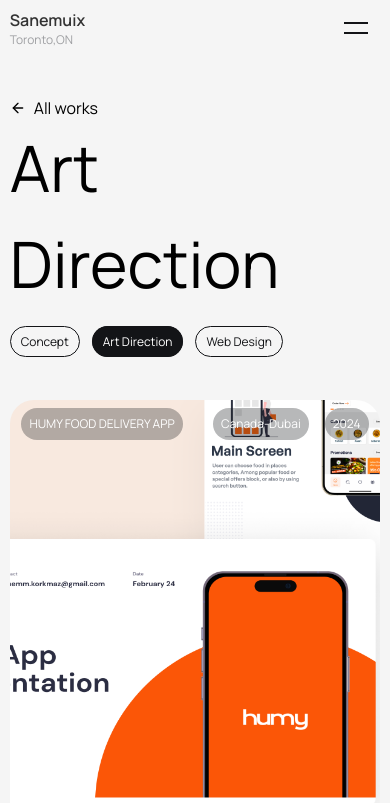
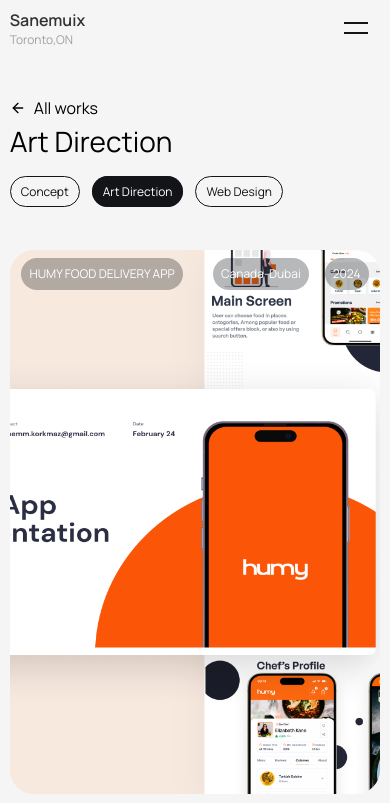
Before and after one commit to shadow16305/sanemuix, a Next.js app: page /projects/art-direction in a window 390 px wide. Shown: the top 803 px of the page. Built offline with nearby package versions, Linux system fonts and the light colour scheme.

Commit message:
minor ui fixes

```diff
--- a/app/(routes)/projects/[categorySlug]/[projectSlug]/page.tsx
+++ b/app/(routes)/projects/[categorySlug]/[projectSlug]/page.tsx
@@ -28,7 +28,7 @@
       <ProjectInfo project={project} />
       <ProjectPreviews previews={previews} />
       {project.preview_5 && !project.preview_6 && (
-        <div className="relative w-full mt-7 h-[1100px]">
+        <div className="relative w-full mt-7 h-[262px] md:h-[1100px]">
           <Image src={project.preview_5} alt={project.name} fill className="rounded-3xl" />
         </div>
       )}
--- a/app/(routes)/projects/[categorySlug]/page.tsx
+++ b/app/(routes)/projects/[categorySlug]/page.tsx
@@ -23,7 +23,7 @@
           <span>All works</span>
         </Link>
       </div>
-      <h1 className="text-[4em] mb-4">
+      <h1 className="text-[28px] md:text-[4em] mb-4">
         {currentCategory === "concept" && "Concept"}
         {currentCategory === "web-design" && "Web Design"}
         {currentCategory === "art-direction" && "Art Direction"}
```
